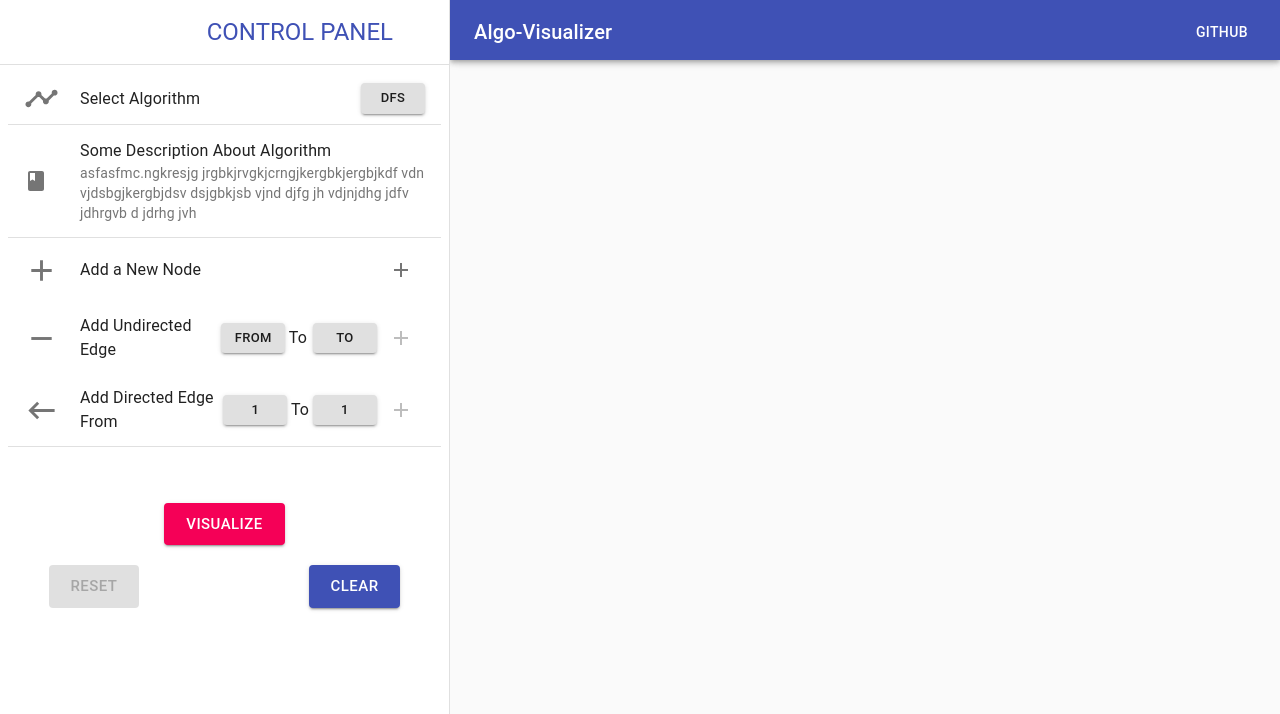
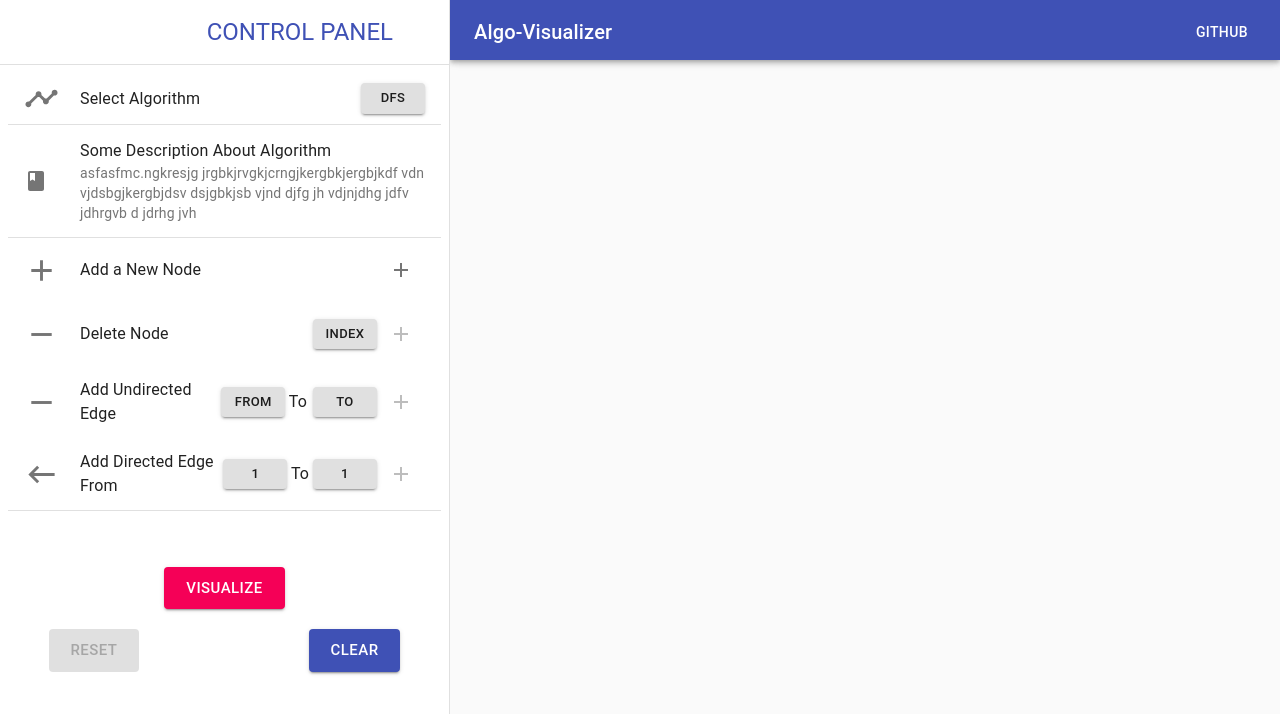
Before and after one commit to Synergise-IIT-Bhubaneswar/algo-visualizer, a React (Create React App) app: page / in a window 1280 px wide. Both pictures are taken after a click on the button "open drawer". Shown: the top 714 px of the page. Built offline with nearby package versions, Linux system fonts and the light colour scheme; some icons are missing.

Commit message:
Added delete vertex functionality

```diff
--- a/package.json
+++ b/package.json
@@ -13,6 +13,7 @@
     "react-dom": "^17.0.2",
     "react-scripts": "4.0.3",
     "styled-components": "^5.3.0",
+    "uuid": "^8.3.2",
     "web-vitals": "^1.0.1"
   },
   "scripts": {
--- a/src/components/GraphComponents/Canvas.js
+++ b/src/components/GraphComponents/Canvas.js
@@ -1,14 +1,14 @@
+import { v4 as uuidv4 } from "uuid";
 import React from "react";
 import Edge from "./Edge";
 import Vertex from "./Vertex";
 
-const vertexRadius = 25;
 class Canvas extends React.Component {
   constructor(props) {
     super(props);
-    this.noOfEdges = 0;
-    this.edgeRefs = [];
-    this.vertexRefs = [];
+    this.vertexIDs = [];
+    this.edgeRefs = new Map();
+    this.vertexRefs = new Map();
     this.adjList = [];
     this.state = {
       noOfVertices: 0,
@@ -17,32 +17,36 @@ class Canvas extends React.Component {
     };
   }
 
-  moveEdge = (nodeIndex, x, y) => {
+  moveEdge = (vertexIndex, x, y) => {
     var i;
-    for (i = 0; i < this.edgeRefs[nodeIndex].length; i++) {
-      if (this.edgeRefs[nodeIndex][i][1] === "pos1") {
-        this.edgeRefs[nodeIndex][i][0].current.changePosition1(x, y);
-      } else {
-        this.edgeRefs[nodeIndex][i][0].current.changePosition2(x, y);
-      }
+    for (i = 0; i < this.adjList[vertexIndex].length; i++) {
+      const id = this.adjList[vertexIndex][i];
+      this.edgeRefs
+        .get(id)
+        .current.changePosition(this.vertexIDs[vertexIndex], x, y);
     }
   };
 
   addVertex = () => {
     var newVertices = this.state.vertices.map((vertex) => vertex);
     const newVertexRef = React.createRef();
+    const uniqueID = uuidv4();
     newVertices.push(
       <Vertex
         ref={newVertexRef}
-        nodeIndex={this.state.noOfVertices}
+        vertexIndex={this.state.noOfVertices}
         moveIncidentEdges={this.moveEdge}
-        key={this.state.noOfVertices}
+        uniqueID={uniqueID}
+        key={uniqueID}
       />
     );
-    this.edgeRefs.push([]);
-    this.vertexRefs.push(newVertexRef);
 
+    this.vertexIDs.push(uniqueID);
+    this.vertexRefs.set(uniqueID, newVertexRef);
     this.adjList.push([]);
+
+    console.log(this.adjList);
+
     this.setState({
       vertices: newVertices,
       noOfVertices: this.state.noOfVertices + 1,
@@ -50,31 +54,27 @@ class Canvas extends React.Component {
   };
 
   addEdge = (n1, n2) => {
-
+    console.log("Adding edge");
     const newEdgeRef = React.createRef();
+    const uniqueID = uuidv4();
     var newEdges = this.state.edges.map((edge) => edge);
 
-    const position1 = this.vertexRefs[n1].current.state.styles;
-    const position2 = this.vertexRefs[n2].current.state.styles;
-    console.log(this.vertexRefs[n1].current);
+    const n1ID = this.vertexIDs[n1];
+    const n2ID = this.vertexIDs[n2];
+
     newEdges.push(
       <Edge
         ref={newEdgeRef}
-        key={this.noOfEdges}
-        X1={position1.left + vertexRadius}
-        Y1={position1.top + vertexRadius}
-        X2={position2.left + vertexRadius}
-        Y2={position2.top + vertexRadius}
+        key={uniqueID}
+        n1Ref={this.vertexRefs.get(n1ID)}
+        n2Ref={this.vertexRefs.get(n2ID)}
       />
     );
 
-    this.noOfEdges = this.noOfEdges + 1;
+    this.edgeRefs.set(uniqueID, newEdgeRef);
 
-    this.edgeRefs[n1].push([newEdgeRef, "pos1"]);
-    this.edgeRefs[n2].push([newEdgeRef, "pos2"]);
-
-    this.adjList[n1].push(n2);
-    this.adjList[n2].push(n1);
+    this.adjList[n1].push(uniqueID);
+    this.adjList[n2].push(uniqueID);
 
     this.setState({
       edges: newEdges,
@@ -82,39 +82,69 @@ class Canvas extends React.Component {
   };
 
   clearCanvas = () => {
-    this.noOfEdges = 0;
-    this.edgeRefs = [];
-    this.vertexRefs = [];
+    this.vertexIDs = [];
+    this.edgeRefs = new Map();
+    this.vertexRefs = new Map();
     this.adjList = [];
-    this.setState({
+    this.setState = {
       noOfVertices: 0,
       vertices: [],
       edges: [],
-    })
-  }
+    };
+  };
 
-  // myfun1 = (e) => {
-  //   this.setState({ fromVertex: e.target.value });
-  // };
-  // myfun2 = (e) => {
-  //   this.setState({ toVertex: e.target.value });
-  // };
+  // check for optimisation
+  deleteVertex = (vertexIndex) => {
+    const uniqueID = this.vertexIDs[vertexIndex];
+    this.vertexRefs.delete(uniqueID);
+
+    const incidentEdges = this.adjList[vertexIndex];
+    var i;
+    for (i = 0; i < incidentEdges.length; i++) {
+      const edgeID = incidentEdges[i];
+      const edgeRef = this.edgeRefs.get(edgeID);
+      this.edgeRefs.delete(incidentEdges[i]);
+      const connectedVertexID =
+        edgeRef.current.n1ID === uniqueID
+          ? edgeRef.current.n2ID
+          : edgeRef.current.n1ID;
+
+      const connectedVertexIndex = this.vertexIDs.indexOf(connectedVertexID);
+
+      this.adjList[connectedVertexIndex] = this.adjList[
+        connectedVertexIndex
+      ].filter((id) => id !== edgeID);
+    }
+
+    this.vertexIDs.splice(vertexIndex, 1);
+    this.adjList.splice(vertexIndex, 1);
+
+    for (i = vertexIndex; i < this.state.noOfVertices - 1; i++) {
+      const ind = this.vertexRefs.get(this.vertexIDs[i]).current.state
+        .vertexIndex;
+      if (ind > vertexIndex) {
+        this.vertexRefs
+          .get(this.vertexIDs[i])
+          .current.changeVertexIndex(ind - 1);
+      }
+    }
+
+    this.setState({
+      noOfVertices: this.state.noOfVertices - 1,
+      vertices: this.state.vertices.filter(
+        (vertex) => vertex.props.uniqueID !== uniqueID
+      ),
+      edges: this.state.edges.filter(
+        (edge) =>
+          edge.props.n1Ref.current.id !== uniqueID &&
+          edge.props.n2Ref.current.id !== uniqueID
+      ),
+    });
+  };
 
   render() {
     return (
       <div className="graph">
-        {/* <div style={{ position: "fixed", margin: "100px" }}>
-          <button onClick={this.addVertex}> Add node</button>
-          <div>
-            <input />
-            <label>From Node</label>
-            <input value={this.state.fromVertex} onChange={this.myfun1} />
-            <label>To Node</label>
-            <input value={this.state.toVertex} onChange={this.myfun2} />
-          </div>
-          <p>No of vertices: {this.state.noOfVertices}</p>
-          <button onClick={this.addEdge}> Add edge</button>
-        </div> */}
         {this.state.vertices}
         {this.state.edges}
       </div>
--- a/src/components/UI/Header/Drawer.js
+++ b/src/components/UI/Header/Drawer.js
@@ -56,71 +56,89 @@ const CustomDrawer = (props) => {
   const theme = useTheme();
   const [algorithmMenuAnchor, setAlgorithmMenuAnchor] = useState(null);
   const algorithmMenuOpen = Boolean(algorithmMenuAnchor);
-    const [addUndEdgeFromMenuAnchor, setAddUndEdgeFromMenuAnchor] = useState(null);
-    const [undEdgeFrom, setUndEdgeFrom] = useState("From")
-    const [undEdgeTo, setUndEdgeTo] = useState("To")
+  const [addUndEdgeFromMenuAnchor, setAddUndEdgeFromMenuAnchor] =
+    useState(null);
+  const [undEdgeFrom, setUndEdgeFrom] = useState("From");
+  const [undEdgeTo, setUndEdgeTo] = useState("To");
   const addUndEdgeFromMenuOpen = Boolean(addUndEdgeFromMenuAnchor);
   const [addUndEdgeToMenuAnchor, setAddUndEdgeToMenuAnchor] = useState(null);
   const addUndEdgeToMenuOpen = Boolean(addUndEdgeToMenuAnchor);
-    const [nodeIndices, setNodeIndices] = useState([])
+  const [nodeIndices, setNodeIndices] = useState([]);
+  const [deleteNode, setDeleteNode] = useState("Index");
+  const [deleteNodeMenuAnchor, setDeleteNodeMenuAnchor] = useState(null);
+  const deleteNodeMenuOpen = Boolean(deleteNodeMenuAnchor);
 
   //const nodeIndices = []
   useEffect(() => {
-        const newNodeIndices = []
+    const newNodeIndices = [];
     for (let i = 0; i < props.canvasRef.current.state.noOfVertices; i++) {
       newNodeIndices.push(i);
     }
-        console.log("useEff")
-        setNodeIndices(newNodeIndices)
-    }, [props.canvasRef.current ? props.canvasRef.current.state.noOfVertices : props.canvasRef.current])
+    console.log("useEff");
+    setNodeIndices(newNodeIndices);
+  }, [
+    props.canvasRef.current
+      ? props.canvasRef.current.state.noOfVertices
+      : props.canvasRef.current,
+  ]);
   // [...Array(props.canvasRef.current.state.noOfVertices).keys()]
   // useEffect(() => {
   //     nodeIndices = [...Array(props.canvasRef.current.state.noOfVertices).keys()]
   // }, [props.canvasRef.current.state.noOfVertices])
-    console.log(props.canvasRef, nodeIndices)
+  //console.log(props.canvasRef, nodeIndices);
   const closeMenu = () => {
     setAlgorithmMenuAnchor(null);
-        setAddUndEdgeFromMenuAnchor(null)
-        setAddUndEdgeToMenuAnchor(null)
+    setAddUndEdgeFromMenuAnchor(null);
+    setAddUndEdgeToMenuAnchor(null);
+    setDeleteNodeMenuAnchor(null);
   };
   const openAlgorithmMenu = (e) => {
     setAlgorithmMenuAnchor(e.currentTarget);
   };
 
-    const openUndEdgeFromMenu = e => {
-        setAddUndEdgeFromMenuAnchor(e.currentTarget)
-    }
+  const openUndEdgeFromMenu = (e) => {
+    setAddUndEdgeFromMenuAnchor(e.currentTarget);
+  };
 
-    const openUndEdgeToMenu = e => {
-        setAddUndEdgeToMenuAnchor(e.currentTarget)
-    }
-
+  const openUndEdgeToMenu = (e) => {
+    setAddUndEdgeToMenuAnchor(e.currentTarget);
+  };
 
   const selectAlgorithm = (algorithm) => {
     props.selectAlgorithm(algorithm);
-        closeMenu()
+    closeMenu();
   };
 
   const selectUndEdgeFrom = (from) => {
-        setUndEdgeFrom(from)
-        closeMenu()
-    }
+    setUndEdgeFrom(from);
+    closeMenu();
+  };
   const selectUndEdgeTo = (to) => {
-        setUndEdgeTo(to)
-        closeMenu()
-    }
+    setUndEdgeTo(to);
+    closeMenu();
+  };
 
   const addUndirectedEdge = (from, to) => {
-        props.canvasRef.current.addEdge(from, to)
-        setUndEdgeFrom("From")
-        setUndEdgeTo("To")
-    }
+    props.canvasRef.current.addEdge(from, to);
+    setUndEdgeFrom("From");
+    setUndEdgeTo("To");
+  };
+
+  const openDeleteNodeMenu = (e) => {
+    setDeleteNodeMenuAnchor(e.currentTarget);
+  };
+
+  const selectDeleteNode = (node) => {
+    setDeleteNode(node);
+    closeMenu();
+  };
 
   const clearCanvas = () => {
-        props.canvasRef.current.clearCanvas()
-        setUndEdgeFrom("From")
-        setUndEdgeTo("To")
-    }
+    props.canvasRef.current.clearCanvas();
+    setUndEdgeFrom("From");
+    setUndEdgeTo("To");
+  };
+
   return (
     <Drawer
       className={classes.drawer}
@@ -187,6 +205,30 @@ const CustomDrawer = (props) => {
             <ListItemIcon>
               <UndirectedEdgeIcon fontSize="large" />
             </ListItemIcon>
+            <ListItemText primary="Delete Node"></ListItemText>
+            <Menu
+              selectedOption={deleteNode}
+              options={nodeIndices}
+              selectOption={selectDeleteNode}
+              open={deleteNodeMenuOpen}
+              anchor={deleteNodeMenuAnchor}
+              close={closeMenu}
+              click={(e) => openDeleteNodeMenu(e)}
+            ></Menu>
+            <IconButton
+              onClick={() => {
+                props.canvasRef.current.deleteVertex(parseInt(deleteNode));
+                setDeleteNode("Index");
+              }}
+              disabled={deleteNode === "Index"}
+            >
+              <AddNodeIcon />
+            </IconButton>
+          </ListItem>
+          <ListItem>
+            <ListItemIcon>
+              <UndirectedEdgeIcon fontSize="large" />
+            </ListItemIcon>
             <ListItemText primary="Add Undirected Edge"></ListItemText>
             <Menu
               selectedOption={undEdgeFrom}
@@ -195,7 +237,9 @@ const CustomDrawer = (props) => {
               open={addUndEdgeFromMenuOpen}
               anchor={addUndEdgeFromMenuAnchor}
               close={closeMenu}
-                            click={(e) => openUndEdgeFromMenu(e)}></Menu>&nbsp;
+              click={(e) => openUndEdgeFromMenu(e)}
+            ></Menu>
+            &nbsp;
             <ListItemText primary="To"></ListItemText>&nbsp;&nbsp;
             <Menu
               selectedOption={undEdgeTo}
@@ -207,8 +251,15 @@ const CustomDrawer = (props) => {
               click={(e) => openUndEdgeToMenu(e)}
             ></Menu>
             <IconButton
-                            onClick={() => addUndirectedEdge(parseInt(undEdgeFrom), parseInt(undEdgeTo))}
-                            disabled={(undEdgeFrom === undEdgeTo) || undEdgeFrom === "From" || undEdgeTo === "To"}>
+              onClick={() =>
+                addUndirectedEdge(parseInt(undEdgeFrom), parseInt(undEdgeTo))
+              }
+              disabled={
+                undEdgeFrom === undEdgeTo ||
+                undEdgeFrom === "From" ||
+                undEdgeTo === "To"
+              }
+            >
               <AddNodeIcon />
             </IconButton>
           </ListItem>
@@ -217,9 +268,22 @@ const CustomDrawer = (props) => {
               <DirectedEdgeIcon fontSize="large" />
             </ListItemIcon>
             <ListItemText primary="Add Directed Edge From"></ListItemText>
-                        <Menu selectedOption="1" options={["1", "2", "3"]} open={false} anchor={null} close={closeMenu}></Menu>&nbsp;
+            <Menu
+              selectedOption="1"
+              options={["1", "2", "3"]}
+              open={false}
+              anchor={null}
+              close={closeMenu}
+            ></Menu>
+            &nbsp;
             <ListItemText primary="To"></ListItemText>&nbsp;&nbsp;
-                        <Menu selectedOption="1" options={["1", "2", "3"]} open={false} anchor={null} close={closeMenu}></Menu>
+            <Menu
+              selectedOption="1"
+              options={["1", "2", "3"]}
+              open={false}
+              anchor={null}
+              close={closeMenu}
+            ></Menu>
             <IconButton disabled>
               <AddNodeIcon />
             </IconButton>
@@ -250,7 +314,12 @@ const CustomDrawer = (props) => {
             RESET
           </Button>
           &nbsp;&nbsp;
-                    <Button variant="contained" color="primary" size="large" onClick={() => clearCanvas()}>
+          <Button
+            variant="contained"
+            color="primary"
+            size="large"
+            onClick={() => clearCanvas()}
+          >
             CLEAR
           </Button>
         </Grid>
```
Also changed, not shown: src/components/GraphComponents/Edge.js (+11 -7 lines), src/components/GraphComponents/Vertex.js (+14 -3 lines), 1 other file (tests, documents, lock files or other folders). Lines whose indentation alone changed are shown as unchanged.
